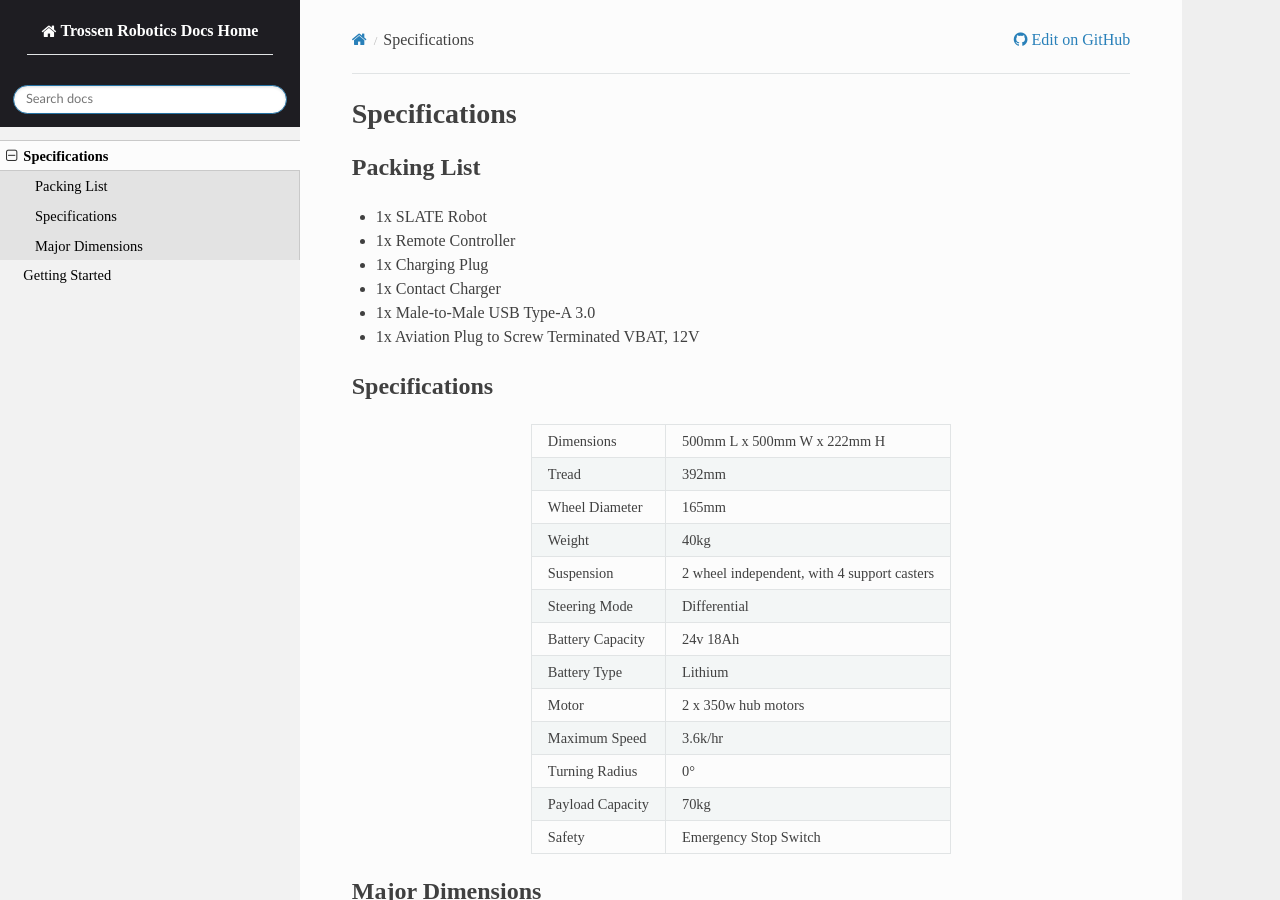
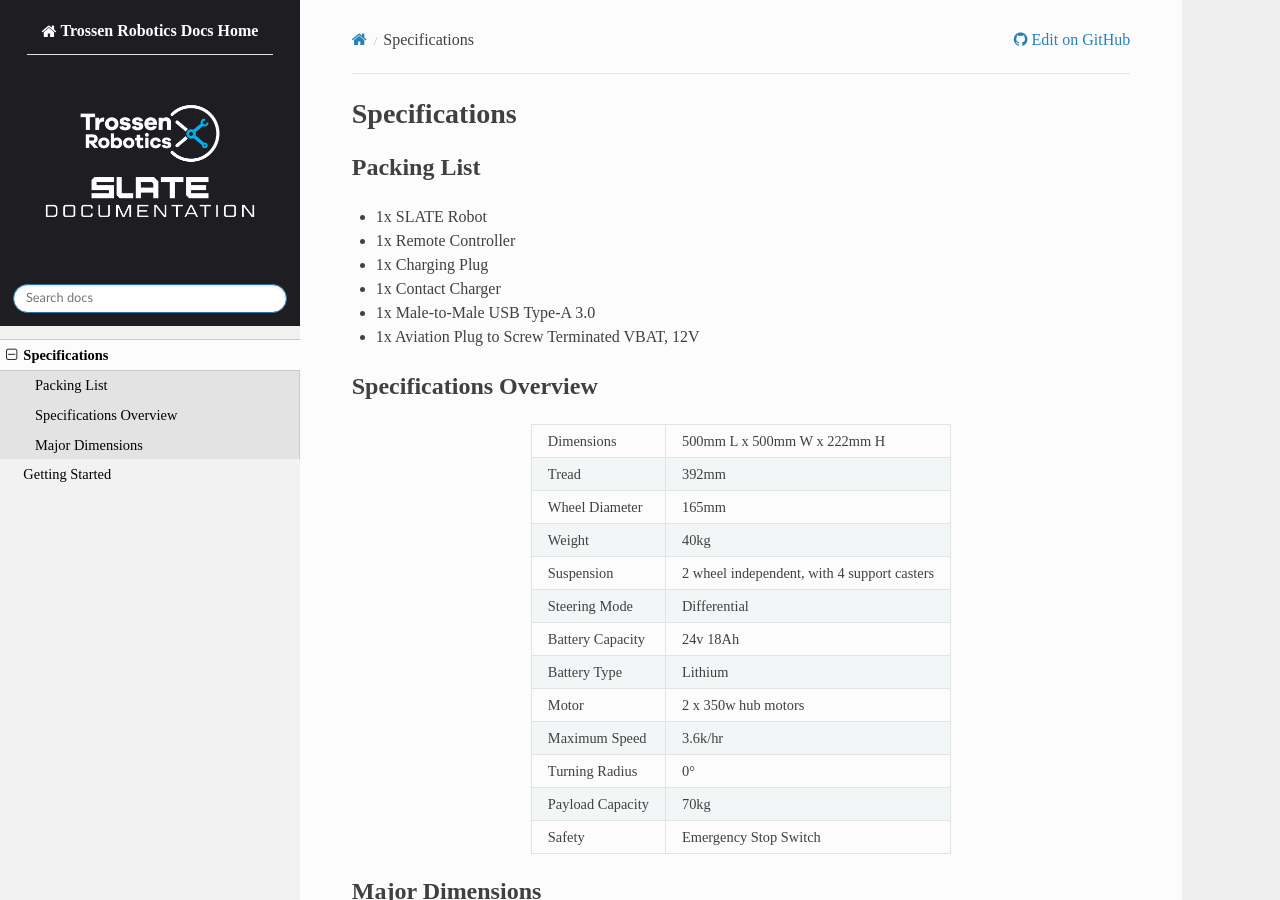
Before and after one commit to TrossenRobotics/slate_docs, a Sphinx documentation site: the page built from docs/specifications.rst, in a window 1280 px wide and 900 px high. Built offline with Sphinx 7.4.7 and the Read the Docs theme 2.0.0, drawn with Linux system fonts in a browser that asks for light colours; some web fonts are replaced.

```diff
--- a/docs/index.rst
+++ b/docs/index.rst
@@ -2,7 +2,7 @@
 SLATE
 =====
 
-.. image:: images/header.png
+.. image:: images/header.jpg
   :align: center
   :width: 100%
 
--- a/docs/specifications.rst
+++ b/docs/specifications.rst
@@ -12,8 +12,8 @@ Packing List
 * 1x Male-to-Male USB Type-A 3.0
 * 1x Aviation Plug to Screw Terminated VBAT, 12V
 
-Specifications
-==============
+Specifications Overview
+=======================
 
 .. list-table::
   :align: center
```
Also changed, not shown: docs/images/header.jpg (added), docs/images/logo.png (added).
